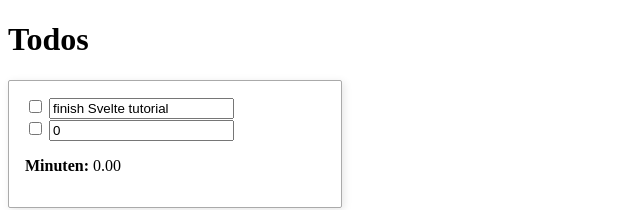
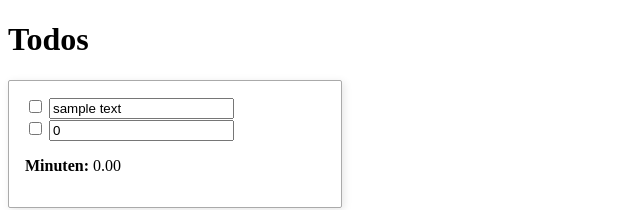
Before and after one commit to kevintde/TimerTodo, a SvelteKit app: page / in a window 1280 px wide. Shown: the top 210 px of the page, without its empty margins (0-640 px from the left). Built offline with nearby package versions, Linux system fonts and the light colour scheme.

Commit message:
changing default todo texts

```diff
--- a/src/routes/+page.svelte
+++ b/src/routes/+page.svelte
@@ -1,7 +1,7 @@
 <script>
 	import Box from './Box.svelte';
 	let todos = [
-		{ done: false, text: 'finish Svelte tutorial', timerrun: false, seconds: 0 },
+		{ done: false, text: 'sample text', timerrun: false, seconds: 0 },
 		{ done: false, text: 'build an app', timerrun: false, seconds: 0 },
 		{ done: false, text: 'world domination', timerrun: false, seconds: 0}
 	];
```
